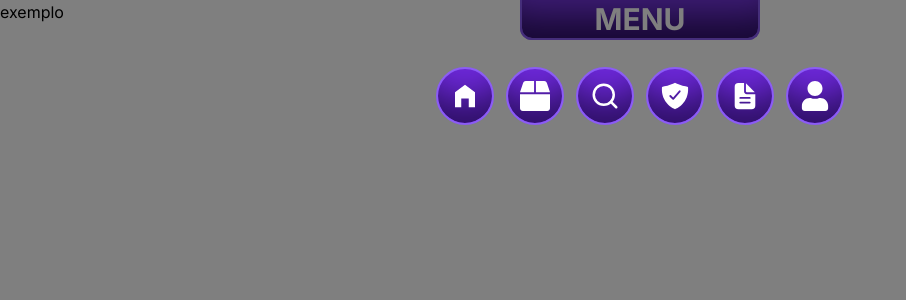
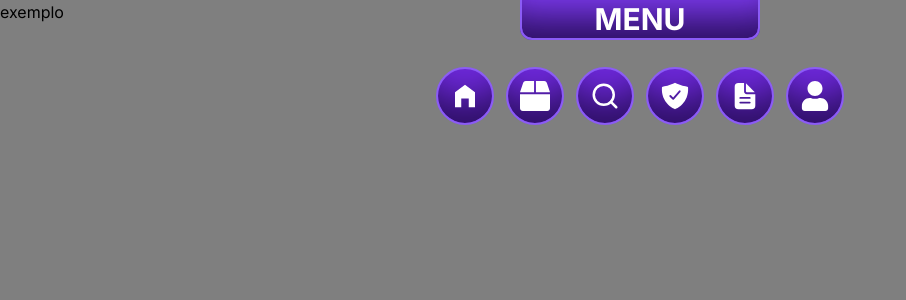
Before and after one commit to Anatonelly-Tech/AnatonellyFretes-v4, a Next.js app: page / in a window 1280 px wide. Both pictures are taken after a click on the button "MENU". Shown: the top 300 px of the page, without its empty margins (0-906 px from the left). Built offline with nearby package versions, Linux system fonts and the light colour scheme.

Commit message:
Refactor NavBar component

```diff
--- a/src/components/NavBar/CreatedPages.tsx
+++ b/src/components/NavBar/CreatedPages.tsx
@@ -12,21 +12,14 @@ export function CreatedPages({ name, AllPages, icon }: PageProps) {
   return (
     <NavigationMenu.Item>
       <NavigationMenu.Trigger className="  text-violet-100 font-bold gap-3 bg-violet-700 hover:bg-violet-800 focus:shadow-violet-700 group flex select-none items-center justify-between rounded-full px-3 py-3 text-[15px] leading-none outline-none shadow-especial shadow-violet-950 hover:shadow-zinc-800 border-2 border-violet-500  ">
-        {icon}
-        {/* {name} */}{" "}
-        {/* {name === "Home" ? null : (
-          // <CaretDownIcon
-          //   className=" text-violet-100 relative top-[1px] transition-transform duration-[300] ease-in group-data-[state=open]:-rotate-180"
-          //   aria-hidden
-          // />
-        )} */}
+        {icon}{" "}
       </NavigationMenu.Trigger>
 
       <NavigationMenu.Content className="animate-enterFromLeft data-[motion=from-start]:animate-enterFromLeft data-[motion=from-end]:animate-enterFromRight data-[motion=to-start]:animate-exitToLeft data-[motion=to-end]:animate-exitToRight absolute w-full sm:w-auto text-white font-bold flex flex-col items-center justify-between gap-1 -translate-x-1/3 mt-2 ">
         {AllPages.map((page, index) => (
           <div
             key={index}
-            className="hover:bg-violet-800 p-2 min-w-60 h-full bg-violet-700 rounded-lg "
+            className="hover:bg-violet-800 p-2 min-w-60 h-full bg-violet-700 rounded-lg shadow-especial shadow-violet-950 hover:shadow-zinc-800"
           >
             <p className="text-center">{page.title}</p>
 
--- a/src/components/NavBar/index.tsx
+++ b/src/components/NavBar/index.tsx
@@ -92,18 +92,18 @@ export function NavBar() {
           MENU
         </Dialog.Trigger>
         <Dialog.Portal>
+          <Dialog.Overlay
+            className={`${
+              navBarActive ? "fixed inset-0 bg-black opacity-50" : "hidden"
+            }`}
+            onClick={HadleAddAnimation}
+          />
           <button
             className="fixed top-0 left-1/2 -translate-x-1/2 w-60 h-10 bg-violet-600 text-white font-bold text-3xl rounded-b-xl border-x-2 border-b-2 border-violet-500 shadow-especial shadow-violet-950 hover:shadow-zinc-800"
             onClick={HadleAddAnimation}
           >
             MENU
           </button>
-          <Dialog.Overlay
-            className={`${
-              navBarActive ? "fixed inset-0 bg-black opacity-50" : "hidden"
-            }`}
-            onClick={HadleAddAnimation}
-          />
           <NavigationMenu.Root
             data-state={navBarActive ? "open" : "closed"}
             className={`w-auto h-auto ${
```
